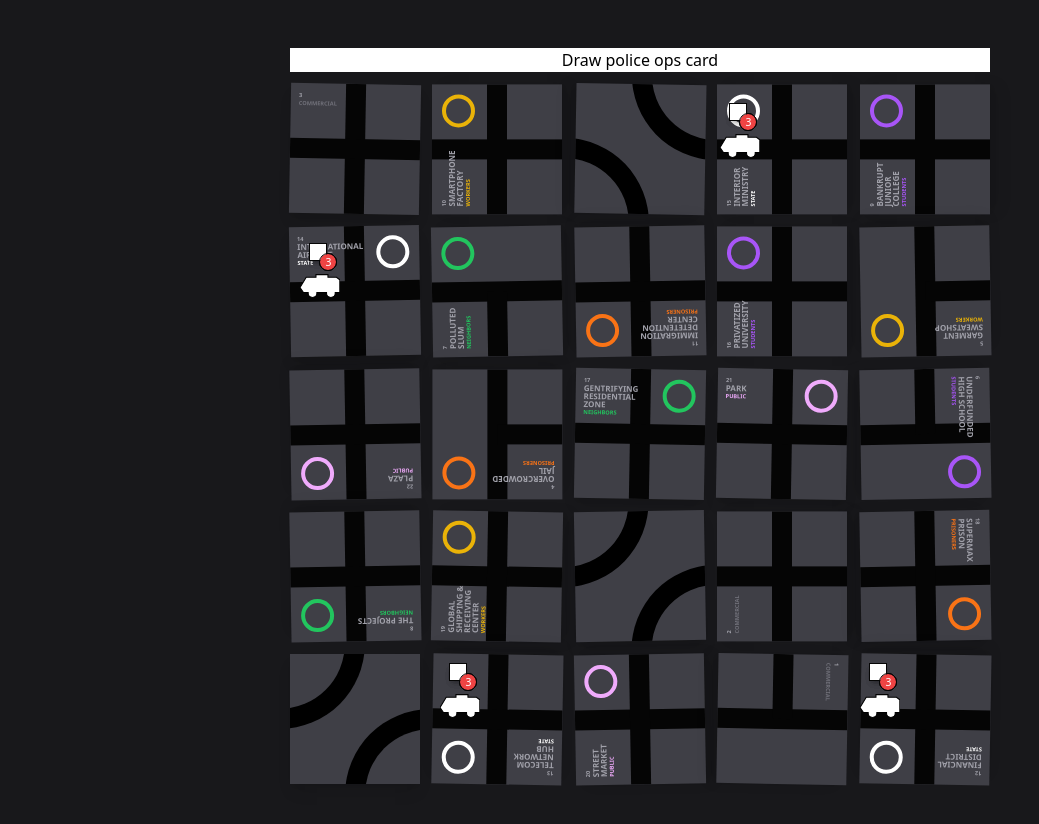
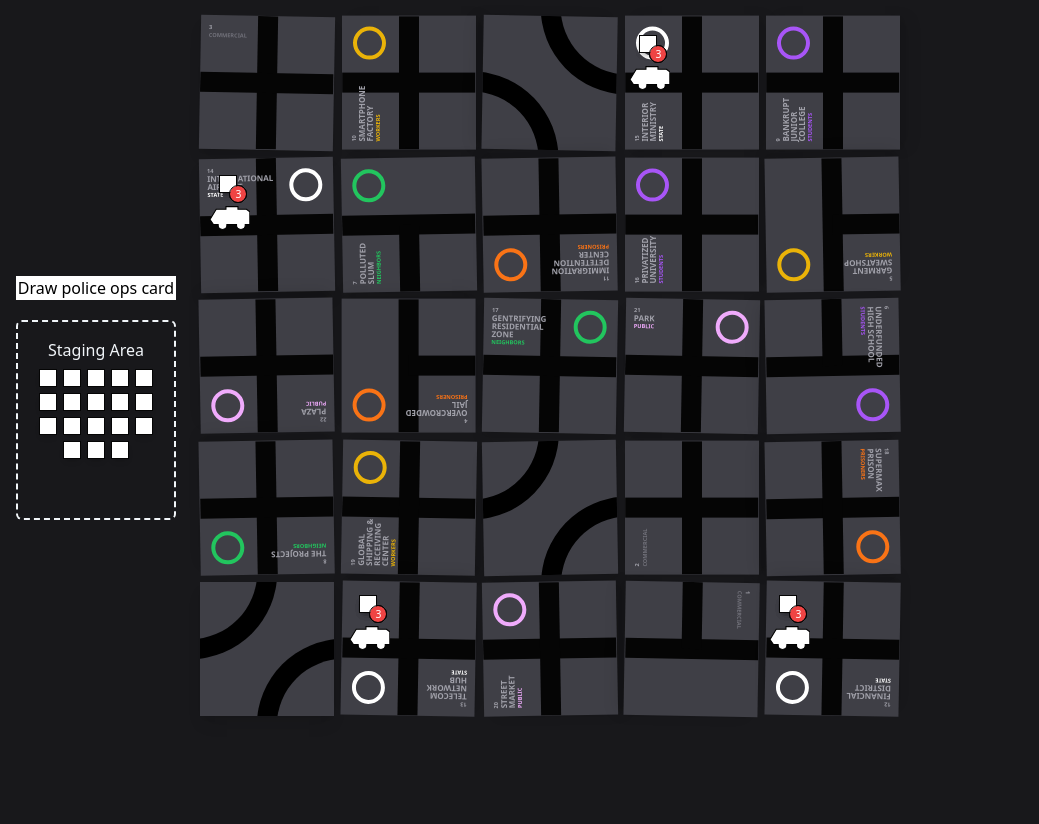
Before and after one commit to raphaelaleixo/bloc-by-bloc, a Next.js app: page / in a window 1280 px wide. Shown: the top 824 px of the page, without its empty margins (0-1039 px from the left). After the commit the page ends 800 px from the top, so only its background shows below. Built offline with nearby package versions, Linux system fonts and the light colour scheme.

Commit message:
add protoLayout to cards

```diff
--- a/classes/police/index.ts
+++ b/classes/police/index.ts
@@ -100,6 +100,7 @@ export default class Police {
                 }
             })
         }
+        return card;
     }
 
     getPoliceBlocksByDistrict(): PoliceBlockMap {
--- a/classes/police/movePoliceBlocks.ts
+++ b/classes/police/movePoliceBlocks.ts
@@ -24,6 +24,7 @@ export const getPoliceBlockMoviments = (city: City, policeInstance: Police, movi
         const targetId = targetDistricts.tile.id;
         const blocks = policeInstance.getBlocksInDistrict(actualDistrict);
         const totalBlocks = blocks.length;
+        // Add rules about not moving when we have an occupation;
         if (totalBlocks > 1) {
             const blocksToMove = totalBlocks - 1;
             for (let i = 0; i < blocksToMove; i++) {
--- a/pages/index.tsx
+++ b/pages/index.tsx
@@ -6,10 +6,12 @@ import Police from "../classes/police";
 import CityTile from "../components/cityTile/cityTile";
 import { instanceToInstance } from "class-transformer";
 import PoliceBlocksMap from "../components/policeBlocks/policeBlocksMap";
+import { PoliceOpsCard } from "../classes/police/constants";
 
 export default function Home() {
   const [city, setCity] = useState<City | undefined>();
   const [police, setPolice] = useState<Police | undefined>();
+  const [policeOpsCard, setPoliceOpsCard] = useState<PoliceOpsCard | undefined>();
   const [highightedTiles, setHighlightedTiles] = useState<CityBlock[]>([]);
 
   useEffect(() => {
@@ -22,10 +24,14 @@ export default function Home() {
       <Head>
         <title>Bloc By Bloc</title>
       </Head>
-      <main className="flex flex-col gap-3">
+      <main className="flex align-top items-start gap-6">
+        <div className="flex flex-col gap-5">
+          <div className={`w-[160px] h-[240px] p-2 rounded-md flex items-center justify-center ${policeOpsCard ? 'bg-slate-100' : ''} text-center`}>
+            {policeOpsCard?.title}
+          </div>
           <button
             onClick={() => {
-            police.drawPoliceCard(city);
+              setPoliceOpsCard(police.drawPoliceCard(city));
               const newPolice = instanceToInstance(police);
               setPolice(newPolice);
             }}
@@ -33,8 +39,17 @@ export default function Home() {
           >
             Draw police ops card
           </button>
+          <div className="w-[160px] h-[200px] rounded-md border-slate-100 border-dashed border-2 p-4">
+            <div className="text-slate-100 mb-2 text-center">Staging Area</div>
+            <div className="w-[full] flex flex-wrap gap-2 justify-center">
+              {new Array(police?.policeCount || 0).fill('i').map((_item, index) => (
+                <div key={index} className="w-4 h-4 bg-white shadow-md inline-block outline outline-1 outline-black" />
+              ))}
+            </div>
+          </div>
+        </div>
         <div className="w-[700px] h-[700px] relative">
-          <div className="grid grid-cols-5 w-full h-full gap-3 absolute">
+          <div className="grid grid-cols-5 w-full h-full gap-2 absolute">
             {city?.blocks.map((line: CityBlock[]) =>
               line.map((district: CityBlock) => {
                 return (
--- a/styles/globals.css
+++ b/styles/globals.css
@@ -15,9 +15,9 @@ body {
   display: flex;
   min-height: 100%;
   width: 100%;
-  align-items: center;
-  justify-content: center;
-  padding: 3em;
+  align-items: top;
+  justify-content: flex-start;
+  padding: 1em;
 }
 
 body > div {
```
Lines whose indentation alone changed are shown as unchanged.
